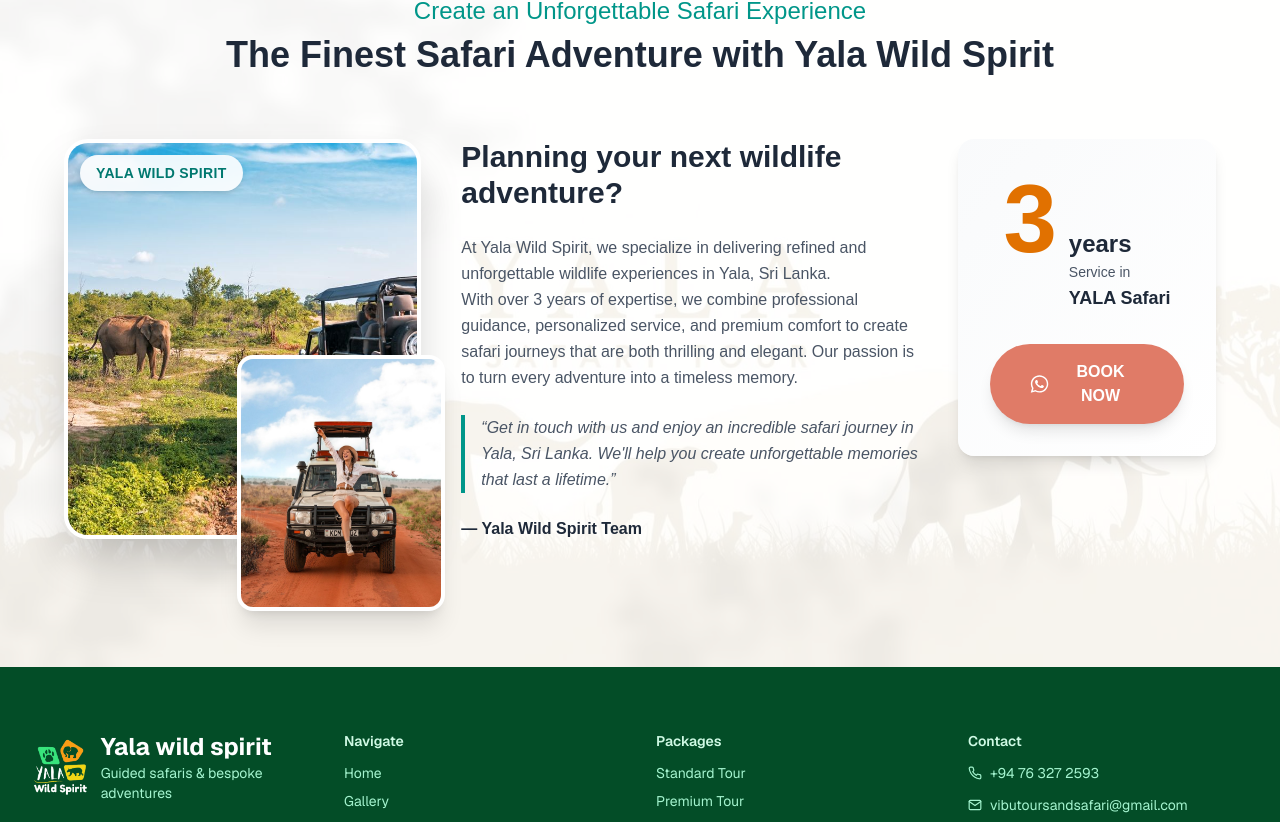
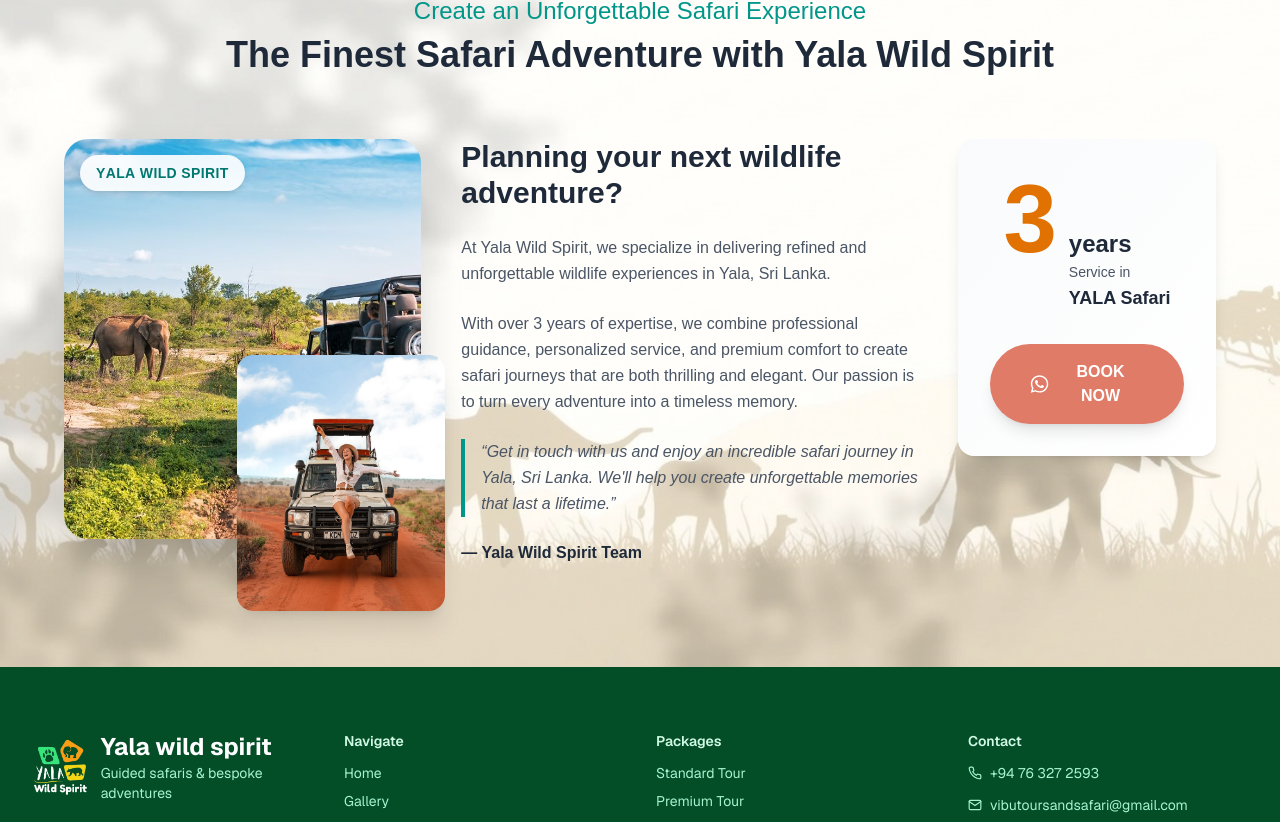
Before and after one commit to vibutoursandsafari/zafari-yala, a Next.js app: page / in a window 1280 px wide. Shown: the part 4048-4870 px from the top of the page. Built offline with nearby package versions, Linux system fonts and the light colour scheme; no server answers; the database is empty.

Commit message:
Update the style in about

```diff
--- a/src/components/home/About.tsx
+++ b/src/components/home/About.tsx
@@ -1,21 +1,47 @@
 "use client";
 
+import { useEffect, useRef, useState } from "react";
 import Image from "next/image";
 import { FaWhatsapp } from "react-icons/fa";
 
 export default function About() {
+  const sectionRef = useRef<HTMLElement | null>(null);
+  const [isInView, setIsInView] = useState(false);
+  const badgeText = "YALA WILD SPIRIT";
+
+  useEffect(() => {
+    const node = sectionRef.current;
+
+    if (!node) return;
+
+    const observer = new IntersectionObserver(
+      ([entry]) => {
+        if (entry.isIntersecting) {
+          setIsInView(true);
+          observer.disconnect();
+        }
+      },
+      { threshold: 0.3 }
+    );
+
+    observer.observe(node);
+
+    return () => observer.disconnect();
+  }, []);
+
   return (
     <section
+      ref={sectionRef}
       className="py-20 text-center relative"
       style={{
-        backgroundImage: "url('/assets/images/about_cover.jpg')",
+        backgroundImage: "url('/assets/images/about_cover3.png')",
         backgroundSize: "cover",
         backgroundPosition: "center",
         backgroundAttachment: "fixed",
       }}
     >
       {/* Overlay */}
-      <div className="absolute inset-0 bg-white/80"></div>
+      <div className="absolute inset-0 bg-white/30"></div>
 
       <div className="relative z-10 container mx-auto px-4">
         {/* Section Header */}
@@ -30,25 +56,43 @@
         <div className="mt-16 grid grid-cols-1 xl:grid-cols-12 gap-10 text-left px-4 lg:px-12 items-start">
           {/* Left Side - Image Composition */}
           <div className="xl:col-span-4 relative w-full max-w-xl mx-auto xl:mx-0 pb-10 sm:pb-12">
-            <div className="relative rounded-3xl overflow-hidden shadow-2xl border-4 border-white h-[340px] sm:h-[400px]">
+            <div className="relative group rounded-3xl overflow-hidden shadow-2xl h-[340px] sm:h-[400px] cursor-pointer">
               <Image
                 src="/assets/images/about_1.jpg"
                 alt="Safari jeep experience in Yala"
                 fill
-                className="object-cover"
+                className="object-cover transition-transform duration-500 group-hover:scale-110"
                 priority={false}
               />
             </div>
-            <div className="absolute -bottom-6 -right-2 sm:-right-6 w-44 sm:w-52 h-56 sm:h-64 rounded-2xl overflow-hidden border-4 border-white shadow-xl bg-white">
+            <div className="absolute group -bottom-6 -right-2 sm:-right-6 w-44 sm:w-52 h-56 sm:h-64 rounded-2xl overflow-hidden shadow-xl cursor-pointer">
               <Image
                 src="/assets/images/about_2.jpg"
                 alt="Wildlife close-up at Yala"
                 fill
-                className="object-cover"
+                className="object-cover transition-transform duration-500 group-hover:scale-110"
               />
             </div>
             <div className="absolute top-4 left-4 bg-white/90 backdrop-blur px-4 py-2 rounded-full shadow-md">
-              <p className="text-xs sm:text-sm font-semibold text-teal-700 tracking-wide">YALA WILD SPIRIT</p>
+              <p className="text-xs sm:text-sm font-semibold text-teal-700 tracking-wide whitespace-nowrap">
+                {badgeText.split("").map((char, index) => (
+                  <span
+                    key={`${char}-${index}`}
+                    className="inline-block"
+                    style={{
+                      opacity: 0,
+                      transform: "translateX(-16px)",
+                      animationName: isInView ? "badge-letter-slide" : "none",
+                      animationDuration: isInView ? "0.45s" : "0s",
+                      animationTimingFunction: "ease-out",
+                      animationFillMode: "forwards",
+                      animationDelay: isInView ? `${index * 0.045}s` : "0s",
+                    }}
+                  >
+                    {char === " " ? "\u00A0" : char}
+                  </span>
+                ))}
+              </p>
             </div>
           </div>
 
@@ -57,9 +101,10 @@
             <h3 className="text-2xl md:text-3xl font-bold text-gray-800 mb-6">
               Planning your next wildlife adventure?
             </h3>
-            <p className="text-gray-600 leading-relaxed text-base">
+            <p className="text-gray-600 leading-relaxed text-base mb-6">
               At Yala Wild Spirit, we specialize in delivering refined and unforgettable wildlife experiences in Yala, Sri Lanka.
             </p>
+
             <p className="text-gray-600 leading-relaxed mb-6 text-base">
               With over 3 years of expertise, we combine professional guidance, personalized service, and premium comfort to create safari journeys that are both thrilling and elegant. Our passion is to turn every adventure into a timeless memory.
             </p>
@@ -99,6 +144,19 @@
           </div>
         </div>
       </div>
+
+      <style jsx>{`
+        @keyframes badge-letter-slide {
+          from {
+            opacity: 0;
+            transform: translateX(-16px);
+          }
+          to {
+            opacity: 1;
+            transform: translateX(0);
+          }
+        }
+      `}</style>
     </section>
   );
 }
```
Also changed, not shown: public/assets/images/about_background_2.png (deleted), public/assets/images/about_cover3.png (added).
